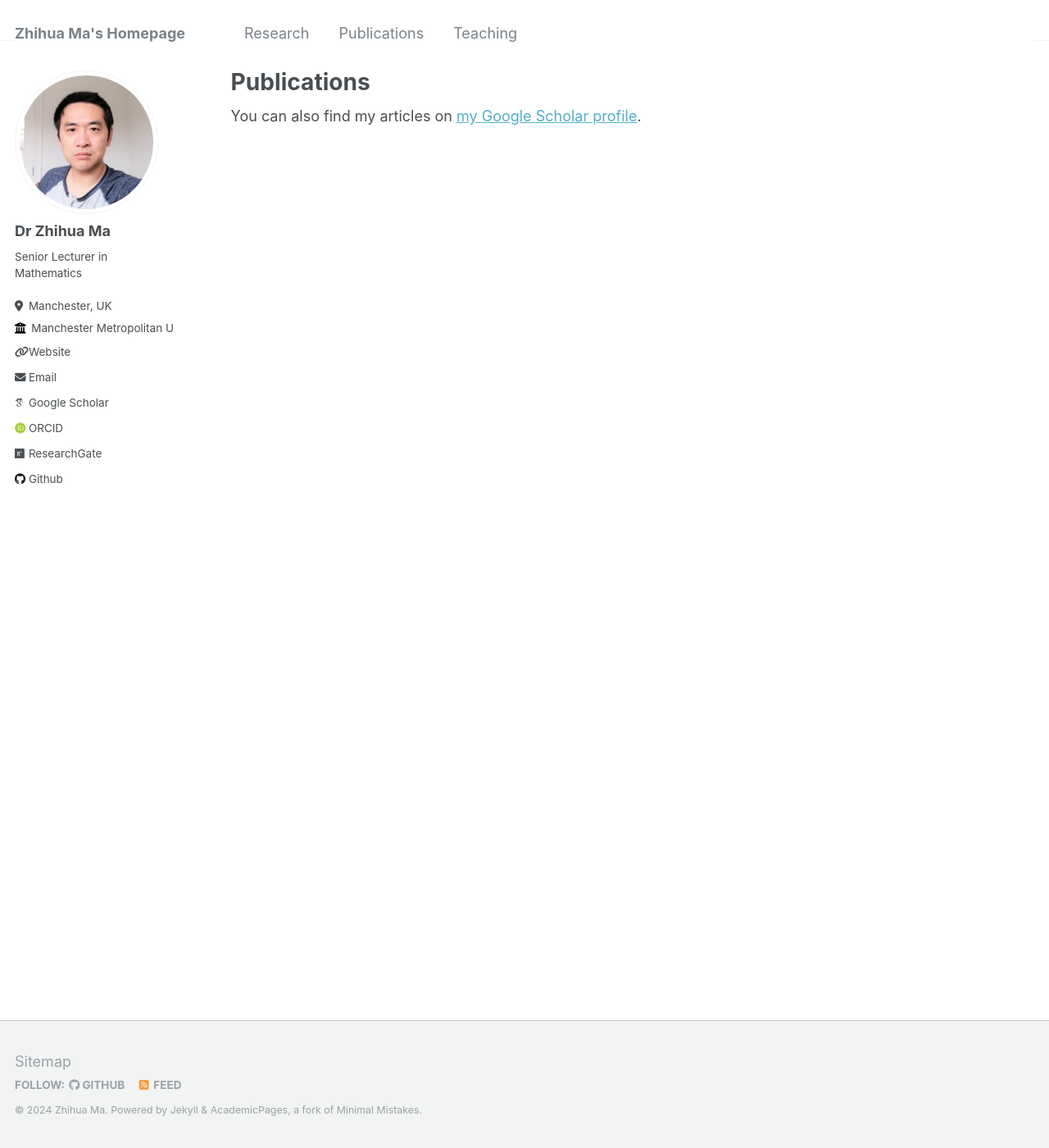
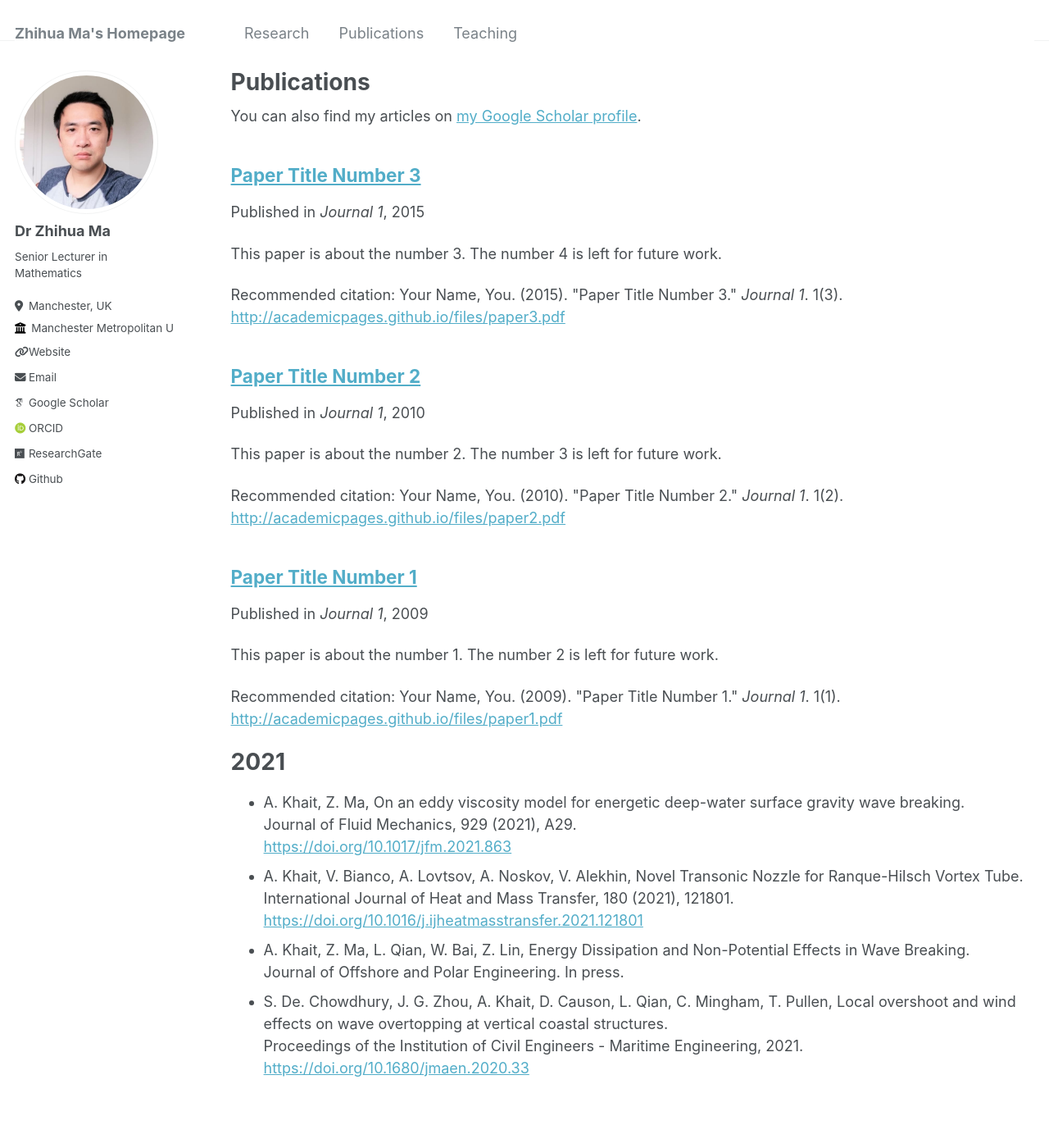
Before and after one commit to jackycfd/jackycfd.github.io, a Jekyll site: the page built from _pages/publications.md, in a window 1280 px wide and 1400 px high. Shown: the whole window at 82% size. Built offline with Jekyll 4.4.1, drawn with Linux system fonts in a browser that asks for light colours; some web fonts are replaced.

Commit message:
update publication

```diff
--- a/_pages/publications.md
+++ b/_pages/publications.md
@@ -14,3 +14,19 @@
 {% for post in site.publications reversed %}
   {% include archive-single.html %}
 {% endfor %}
+
+
+# 2021
+
+- A. Khait, Z. Ma, On an eddy viscosity model for energetic deep-water surface gravity wave breaking.\
+  Journal of Fluid Mechanics, 929 (2021), A29.\
+  [https://doi.org/10.1017/jfm.2021.863](https://doi.org/10.1017/jfm.2021.863){:target="_blank"}
+- A. Khait, V. Bianco, A. Lovtsov, A. Noskov, V. Alekhin, Novel Transonic Nozzle for Ranque-Hilsch Vortex Tube.\
+  International Journal of Heat and Mass Transfer, 180 (2021), 121801.\
+  [https://doi.org/10.1016/j.ijheatmasstransfer.2021.121801](https://doi.org/10.1016/j.ijheatmasstransfer.2021.121801){:target="_blank"}
+- A. Khait, Z. Ma, L. Qian, W. Bai, Z. Lin, Energy Dissipation and Non-Potential Effects in Wave Breaking.\
+  Journal of Offshore and Polar Engineering. In press.
+- S. De. Chowdhury, J. G. Zhou, A. Khait, D. Causon, L. Qian, C. Mingham, T. Pullen,
+  Local overshoot and wind effects on wave overtopping at vertical coastal structures.\
+  Proceedings of the Institution of Civil Engineers - Maritime Engineering, 2021.\
+  [https://doi.org/10.1680/jmaen.2020.33](https://doi.org/10.1680/jmaen.2020.33){:target="_blank"}
--- /dev/null
+++ b/_publications/2009-10-01-paper-title-number-1.md
@@ -0,0 +1,15 @@
+---
+title: "Paper Title Number 1"
+collection: publications
+permalink: /publication/2009-10-01-paper-title-number-1
+excerpt: 'This paper is about the number 1. The number 2 is left for future work.'
+date: 2009-10-01
+venue: 'Journal 1'
+paperurl: 'http://academicpages.github.io/files/paper1.pdf'
+citation: 'Your Name, You. (2009). &quot;Paper Title Number 1.&quot; <i>Journal 1</i>. 1(1).'
+---
+This paper is about the number 1. The number 2 is left for future work.
+
+[Download paper here](http://academicpages.github.io/files/paper1.pdf)
+
+Recommended citation: Your Name, You. (2009). "Paper Title Number 1." <i>Journal 1</i>. 1(1).
--- /dev/null
+++ b/_publications/2010-10-01-paper-title-number-2.md
@@ -0,0 +1,15 @@
+---
+title: "Paper Title Number 2"
+collection: publications
+permalink: /publication/2010-10-01-paper-title-number-2
+excerpt: 'This paper is about the number 2. The number 3 is left for future work.'
+date: 2010-10-01
+venue: 'Journal 1'
+paperurl: 'http://academicpages.github.io/files/paper2.pdf'
+citation: 'Your Name, You. (2010). &quot;Paper Title Number 2.&quot; <i>Journal 1</i>. 1(2).'
+---
+This paper is about the number 2. The number 3 is left for future work.
+
+[Download paper here](http://academicpages.github.io/files/paper2.pdf)
+
+Recommended citation: Your Name, You. (2010). "Paper Title Number 2." <i>Journal 1</i>. 1(2).
--- /dev/null
+++ b/_publications/2015-10-01-paper-title-number-3.md
@@ -0,0 +1,15 @@
+---
+title: "Paper Title Number 3"
+collection: publications
+permalink: /publication/2015-10-01-paper-title-number-3
+excerpt: 'This paper is about the number 3. The number 4 is left for future work.'
+date: 2015-10-01
+venue: 'Journal 1'
+paperurl: 'http://academicpages.github.io/files/paper3.pdf'
+citation: 'Your Name, You. (2015). &quot;Paper Title Number 3.&quot; <i>Journal 1</i>. 1(3).'
+---
+This paper is about the number 3. The number 4 is left for future work.
+
+[Download paper here](http://academicpages.github.io/files/paper3.pdf)
+
+Recommended citation: Your Name, You. (2015). "Paper Title Number 3." <i>Journal 1</i>. 1(3).
```
